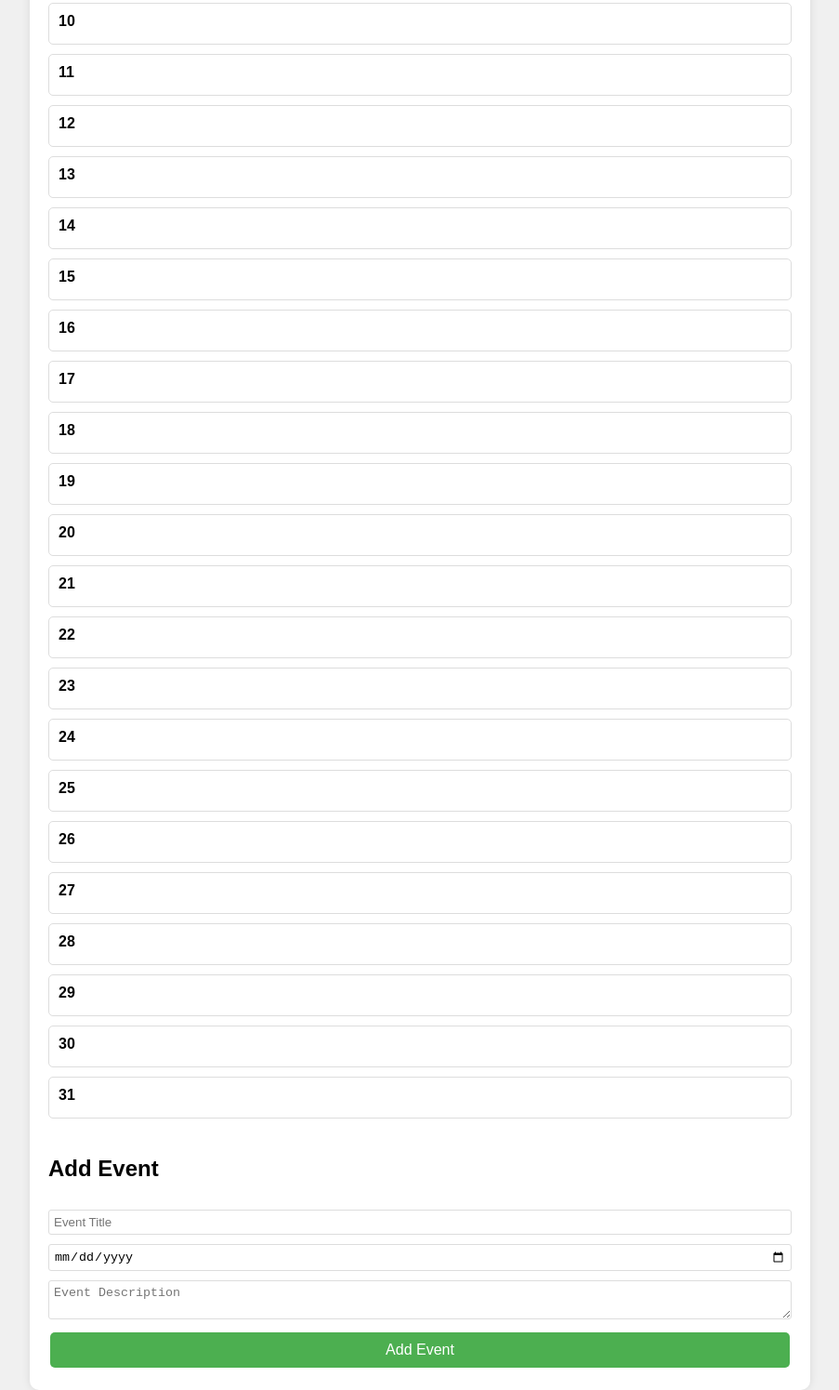
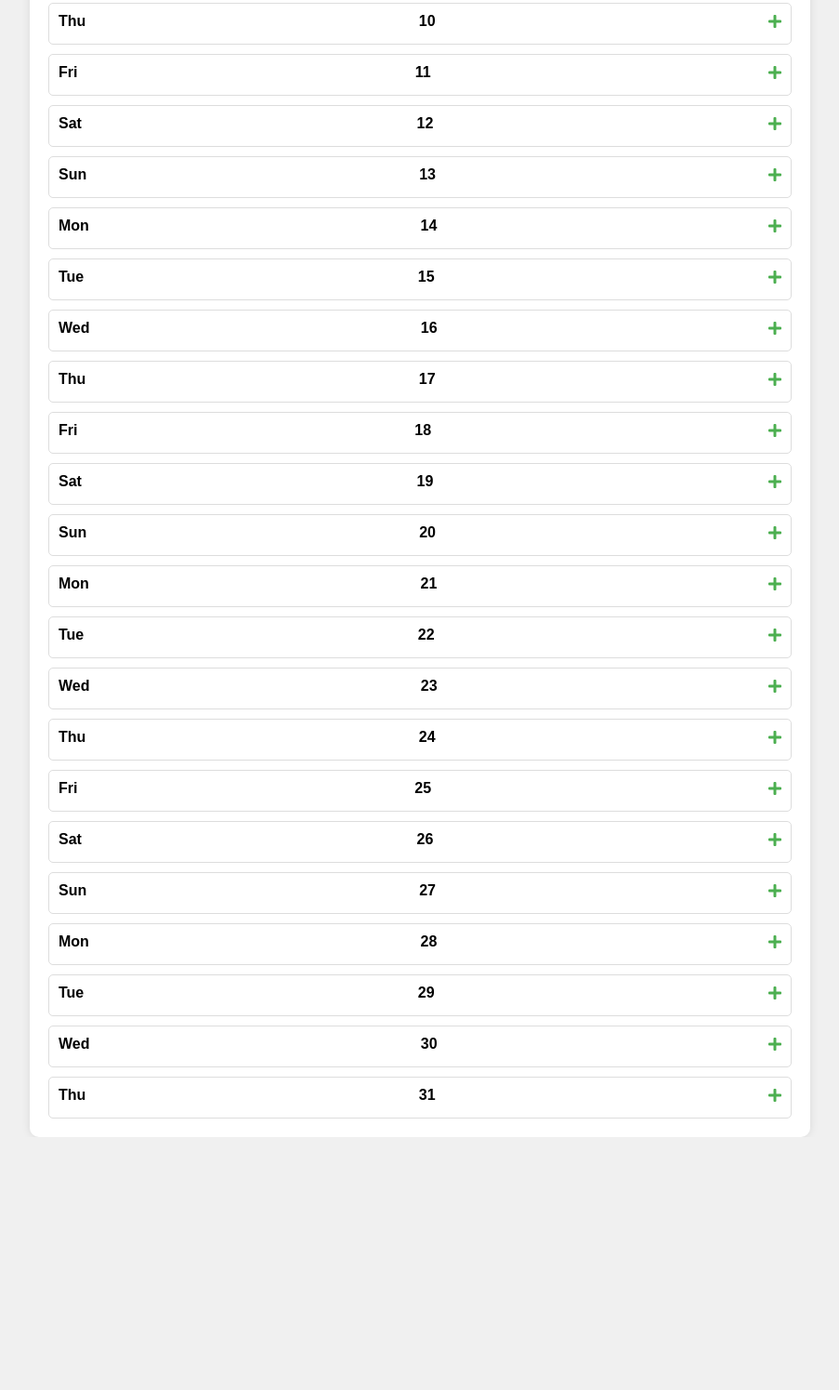
Before and after one commit to Caffeine-Gallery/uptime-019258d150d1, a website built with Vite: page frontend/index.html in a window 1280 px wide. Shown: the part 658-2153 px from the top of the page at 93% size, without its empty margins (188-1091 px from the left). After the commit the page ends 1881 px from the top, so only its background shows below. Built offline with nearby package versions, Linux system fonts and the light colour scheme; what @dfinity/agent would draw is missing.

Commit message:
019258d3-d860-7220-be91-d9f4ca4f0c8b

```diff
--- a/frontend/index.css
+++ b/frontend/index.css
@@ -61,9 +61,24 @@ h1 {
     border-radius: 5px;
 }
 
+.date-header {
+    display: flex;
+    justify-content: space-between;
+    align-items: center;
+    margin-bottom: 5px;
+}
+
+.day-of-week {
+    font-weight: bold;
+}
+
 .date {
     font-weight: bold;
-    margin-bottom: 5px;
+}
+
+.add-event-icon {
+    cursor: pointer;
+    color: #4CAF50;
 }
 
 .events {
@@ -107,3 +122,7 @@ h1 {
     cursor: pointer;
     border-radius: 5px;
 }
+
+#cancel-event {
+    background-color: #f44336;
+}
--- a/frontend/index.html
+++ b/frontend/index.html
@@ -5,6 +5,7 @@
     <meta name="viewport" content="width=device-width, initial-scale=1.0">
     <title>Vertical Calendar App</title>
     <link rel="stylesheet" href="index.css">
+    <link rel="stylesheet" href="https://cdnjs.cloudflare.com/ajax/libs/font-awesome/5.15.3/css/all.min.css">
 </head>
 <body>
     <div id="app">
@@ -15,12 +16,13 @@
             <button id="next-month">&gt;</button>
         </div>
         <div id="calendar"></div>
-        <div id="event-form">
+        <div id="event-form" style="display: none;">
             <h2>Add Event</h2>
             <input type="text" id="event-title" placeholder="Event Title" required>
             <input type="date" id="event-date" required>
             <textarea id="event-description" placeholder="Event Description"></textarea>
             <button id="add-event">Add Event</button>
+            <button id="cancel-event">Cancel</button>
         </div>
     </div>
     <script type="module" src="index.js"></script>
--- a/frontend/index.js
+++ b/frontend/index.js
@@ -5,26 +5,47 @@ const currentMonthElement = document.getElementById('current-month');
 const prevMonthButton = document.getElementById('prev-month');
 const nextMonthButton = document.getElementById('next-month');
 const addEventButton = document.getElementById('add-event');
+const cancelEventButton = document.getElementById('cancel-event');
+const eventForm = document.getElementById('event-form');
 
 let currentDate = new Date();
+
+const daysOfWeek = ['Sun', 'Mon', 'Tue', 'Wed', 'Thu', 'Fri', 'Sat'];
 
 function renderCalendar(year, month) {
     calendar.innerHTML = '';
     currentMonthElement.textContent = `${year} - ${month + 1}`;
 
-    const daysInMonth = new Date(year, month + 1, 0).getDate();
+    const firstDay = new Date(year, month, 1);
+    const lastDay = new Date(year, month + 1, 0);
+    const daysInMonth = lastDay.getDate();
 
     for (let day = 1; day <= daysInMonth; day++) {
+        const date = new Date(year, month, day);
+        const dayOfWeek = daysOfWeek[date.getDay()];
+
         const dayElement = document.createElement('div');
         dayElement.classList.add('day');
         dayElement.innerHTML = `
-            <div class="date">${day}</div>
+            <div class="date-header">
+                <span class="day-of-week">${dayOfWeek}</span>
+                <span class="date">${day}</span>
+                <i class="fas fa-plus add-event-icon"></i>
+            </div>
             <div class="events"></div>
         `;
         calendar.appendChild(dayElement);
+
+        const addEventIcon = dayElement.querySelector('.add-event-icon');
+        addEventIcon.addEventListener('click', () => showEventForm(date));
     }
 
     loadEvents(year, month);
+}
+
+function showEventForm(date) {
+    eventForm.style.display = 'block';
+    document.getElementById('event-date').value = date.toISOString().split('T')[0];
 }
 
 async function loadEvents(year, month) {
@@ -68,6 +89,7 @@ addEventButton.addEventListener('click', async () => {
         try {
             await backend.addEvent(title, BigInt(date.getTime() * 1000000), description);
             updateCalendar();
+            eventForm.style.display = 'none';
             document.getElementById('event-title').value = '';
             document.getElementById('event-date').value = '';
             document.getElementById('event-description').value = '';
@@ -77,4 +99,11 @@ addEventButton.addEventListener('click', async () => {
     }
 });
 
+cancelEventButton.addEventListener('click', () => {
+    eventForm.style.display = 'none';
+    document.getElementById('event-title').value = '';
+    document.getElementById('event-date').value = '';
+    document.getElementById('event-description').value = '';
+});
+
 updateCalendar();
```
